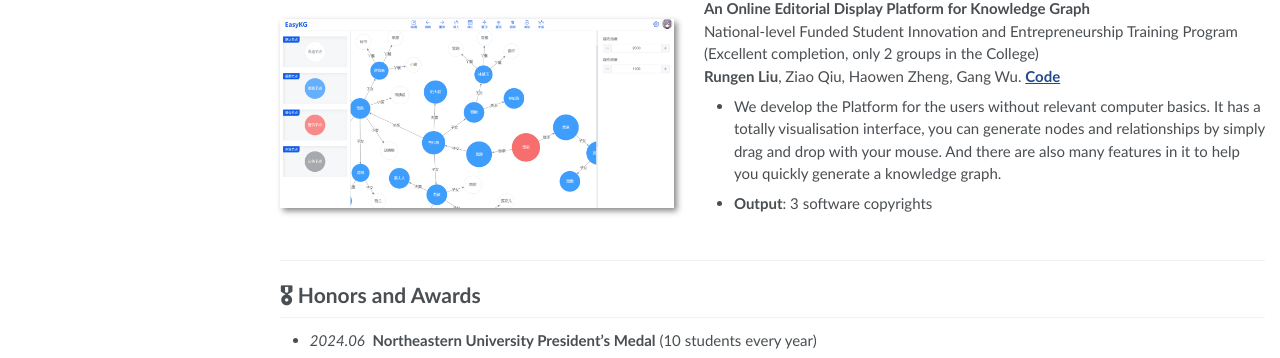
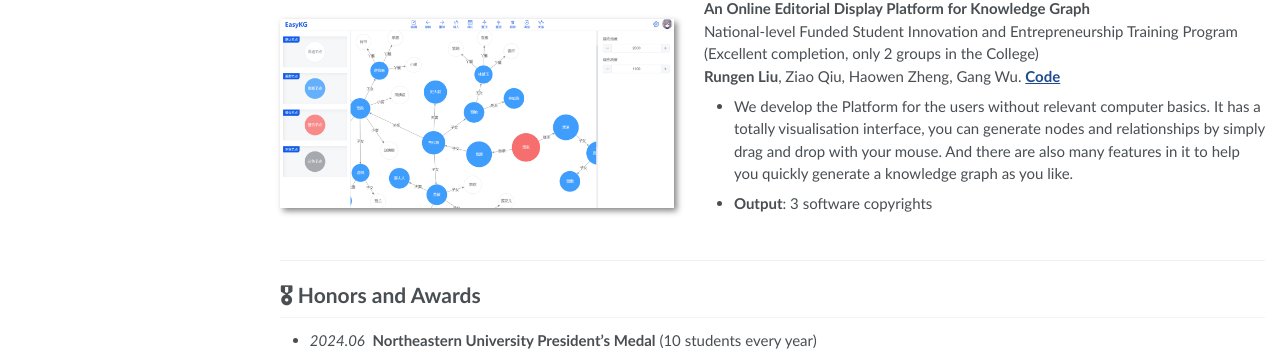
Before and after one commit to WaterWool/WaterWool.github.io, a Jekyll site: the page built from _pages/about.md, in a window 1280 px wide and 1394 px high. Shown: the part 704-1062 px from the top of the window. Built offline with Jekyll 4.4.1, drawn with Linux system fonts in a browser that asks for light colours.

Commit message:
Update about.md

```diff
--- a/_pages/about.md
+++ b/_pages/about.md
@@ -47,7 +47,7 @@ My research interest includes neural machine translation and computer vision. I
 **An Online Editorial Display Platform for Knowledge Graph**<br/>
 National-level Funded Student Innovation and Entrepreneurship Training Program (Excellent completion, only 2 groups in the College)<br/>
 **Rungen Liu**, Ziao Qiu, Haowen Zheng, Gang Wu. [**Code**](https://github.com/WaterWool/An-online-editorial-display-platform-for-knowledge-graphs)
-- We develop the Platform for the users without relevant computer basics. It has a totally visualisation interface, you can generate nodes and relationships by simply drag and drop with your mouse. And there are also many features in it to help you quickly generate a knowledge graph.
+- We develop the Platform for the users without relevant computer basics. It has a totally visualisation interface, you can generate nodes and relationships by simply drag and drop with your mouse. And there are also many features in it to help you quickly generate a knowledge graph as you like.
 - **Output**:&nbsp;3 software copyrights
 
 <strong><span class='show_paper_citations' data='DhtAFkwAAAAJ:ALROH1vI_8AC'></span></strong>
```
